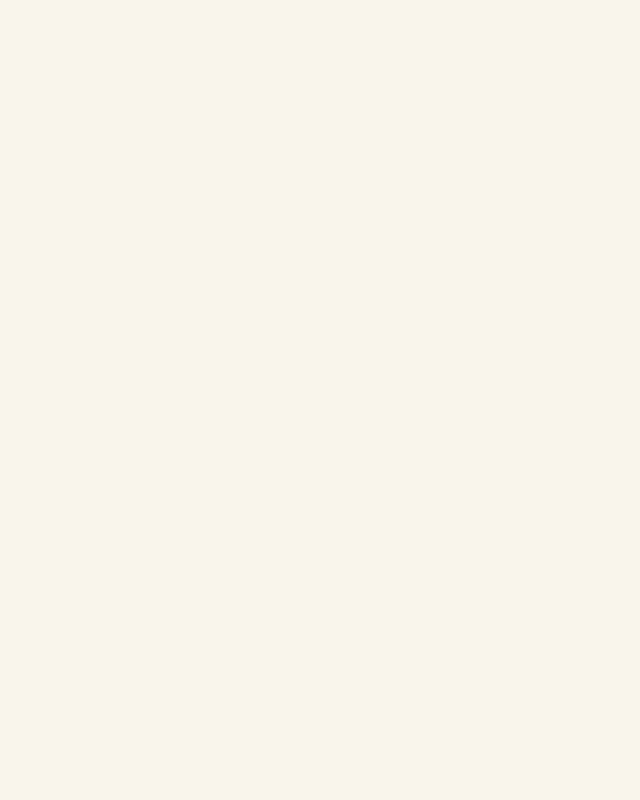
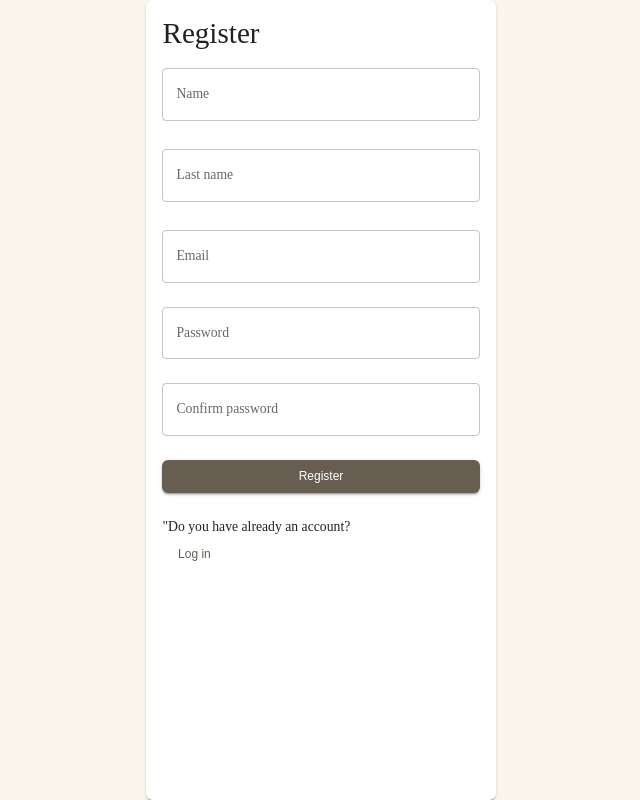
Before and after one commit to ZHammerl/wedding_evite, a React (Vite) app: page /register in a window 1280 px wide. Before the commit this address had no page. Shown: the whole page, without its empty margins (319-959 px from the left). Built offline with nearby package versions, Linux system fonts and the light colour scheme.

Commit message:
adding register page

```diff
--- a/src/Router.tsx
+++ b/src/Router.tsx
@@ -1,5 +1,7 @@
 import React from "react";
 import { Routes, Route } from "react-router-dom";
+import Login from "./features/admin/auth/Login";
+import Register from "./features/admin/auth/Register";
 import AdminPage from "./pages/admin";
 import AuthPage from "./pages/auth";
 import Home from "./pages/home";
@@ -13,7 +15,8 @@ export const AppRouter = () => {
 
         <Route path="/admin" element={<AdminPage />} />
       </Route>
-      <Route path="/auth" element={<AuthPage />} />
+      <Route path="/login" element={<Login />} />
+      <Route path="/register" element={<Register />} />
     </Routes>
   );
 };
--- a/src/features/admin/auth/Login.tsx
+++ b/src/features/admin/auth/Login.tsx
@@ -11,12 +11,14 @@ import {
 import { LoginType } from "@root/types/types";
 import { useNotification } from "@root/context/notification.context";
 import { LoginValidate } from "@helpers/validateForm";
+import { useNavigate } from "react-router-dom";
 
 const Login = () => {
   const [loginData, setLoginData] = useState<LoginType>({
     email: "",
     password: "",
   });
+  const navigate = useNavigate();
 
   const { getError, getSuccess } = useNotification();
 
@@ -73,9 +75,9 @@ const Login = () => {
                 variant="contained"
                 sx={{ mt: 1.5, mb: 3 }}
               >
-                Login in
+                Login
               </Button>
-              <Button>Register</Button>
+              <Button onClick={() => navigate("/register")}>Register</Button>
             </Box>
           </Paper>
         </Grid>
--- /dev/null
+++ b/src/features/admin/auth/Register.tsx
@@ -0,0 +1,124 @@
+import React, { useState } from "react";
+import {
+  Box,
+  Typography,
+  Button,
+  TextField,
+  Container,
+  Grid,
+  Paper,
+} from "@mui/material";
+import { RegisterType } from "@root/types/types";
+import { useNotification } from "@root/context/notification.context";
+import { LoginValidate } from "@helpers/validateForm";
+
+const Login = () => {
+  const [registerData, setRegisterData] = useState<RegisterType>({
+    name: "",
+    lastName: "",
+    email: "",
+    password: "",
+    confirmPassword: "",
+  });
+
+  const { getError, getSuccess } = useNotification();
+
+  const loginDataHandler = (e: React.ChangeEvent<HTMLInputElement>) => {
+    setRegisterData({ ...registerData, [e.target.name]: e.target.value });
+  };
+
+  const submitHandler = (e: React.ChangeEvent<HTMLInputElement>) => {
+    e.preventDefault();
+    LoginValidate.validate(registerData)
+      .then(() => {
+        getSuccess(JSON.stringify(registerData));
+      })
+      .catch((error) => {
+        getError(error.message);
+      });
+  };
+
+  return (
+    <Box
+      sx={{
+        display: "flex",
+        alignContent: "center",
+        justifyContent: "center",
+        height: "100vh",
+      }}
+    >
+      <Paper sx={{ padding: "1.2em", borderRadius: "0.5em", width: "350px" }}>
+        <Typography variant="h4">Register</Typography>
+        <Box component="form" onSubmit={submitHandler}>
+          <Grid
+            container
+            direction="column"
+            alignItems="center"
+            justifyContent="center"
+            sx={{ height: "100%" }}
+          >
+            <Grid item>
+              <TextField
+                margin="normal"
+                fullWidth
+                type="name"
+                name="name"
+                label="Name"
+                sx={{ mt: 2, mb: 1.5 }}
+                onChange={loginDataHandler}
+              />
+              <TextField
+                margin="normal"
+                fullWidth
+                type="lastName"
+                name="lastName"
+                label="Last name"
+                sx={{ mt: 2, mb: 1.5 }}
+                onChange={loginDataHandler}
+              />{" "}
+              <TextField
+                margin="normal"
+                fullWidth
+                type="email"
+                name="email"
+                label="Email"
+                sx={{ mt: 2, mb: 1.5 }}
+                onChange={loginDataHandler}
+              />
+              <TextField
+                margin="normal"
+                fullWidth
+                type="password"
+                name="password"
+                label="Password"
+                sx={{ mt: 1.5, mb: 1.5 }}
+                onChange={loginDataHandler}
+              />
+              <TextField
+                margin="normal"
+                fullWidth
+                type="password"
+                name="confirmPassword"
+                label="Confirm password"
+                sx={{ mt: 1.5, mb: 1.5 }}
+                onChange={loginDataHandler}
+              />
+              <Button
+                fullWidth
+                type="submit"
+                variant="contained"
+                sx={{ mt: 1.5, mb: 3 }}
+              >
+                Register
+              </Button>
+              <Typography>"Do you have already an account?</Typography>
+              <Button>Log in</Button>
+            </Grid>
+          </Grid>
+        </Box>
+      </Paper>
+    </Box>
+  );
+};
+
+export default Login;
--- a/src/features/footer/Footer.tsx
+++ b/src/features/footer/Footer.tsx
@@ -1,7 +1,24 @@
 import React from "react";
+import {
+  Box,
+  Typography,
+  Button,
+  TextField,
+  Container,
+  Grid,
+  Paper,
+  Link,
+} from "@mui/material";
+import { useNavigate } from "react-router-dom";
 
 function Footer() {
-  return <div>Footer</div>;
+  return (
+    <Container>
+      <Link href="/login" underline="hover" target="_black" rel="noopener">
+        Log in
+      </Link>
+    </Container>
+  );
 }
 
 export default Footer;
--- a/src/features/navbar/navbar.tsx
+++ b/src/features/navbar/navbar.tsx
@@ -57,7 +57,7 @@ export default function Navbar() {
     <Box sx={{ display: "flex" }}>
       <AppBar
         component="nav"
-        position="fixed"
+        position="sticky"
         sx={{ backgroundColor: "#F0A04B" }}
       >
         <Toolbar>
--- a/src/pages/auth/index.tsx
+++ b/src/pages/auth/index.tsx
@@ -1,11 +1,13 @@
 import Details from "@details/Details";
-import Login from "@root/features/admin/auth/login";
-import React from "react";
+import Login from "@root/features/admin/auth/Login";
+import Register from "@root/features/admin/auth/Register";
+import React, { useState } from "react";
 
 function AuthPage() {
   return (
     <React.Fragment>
       <Login />
+      <Register />
     </React.Fragment>
   );
 }
--- a/src/types/types.ts
+++ b/src/types/types.ts
@@ -20,6 +20,8 @@ export type LoginType = {
 };
 
 export type RegisterType = {
+  name: string;
+  lastName: string;
   email: string;
   password: string;
   confirmPassword: string;
```
Also changed, not shown: vite.config.ts.timestamp-1681236302876.mjs (added, +11 -0 lines).
